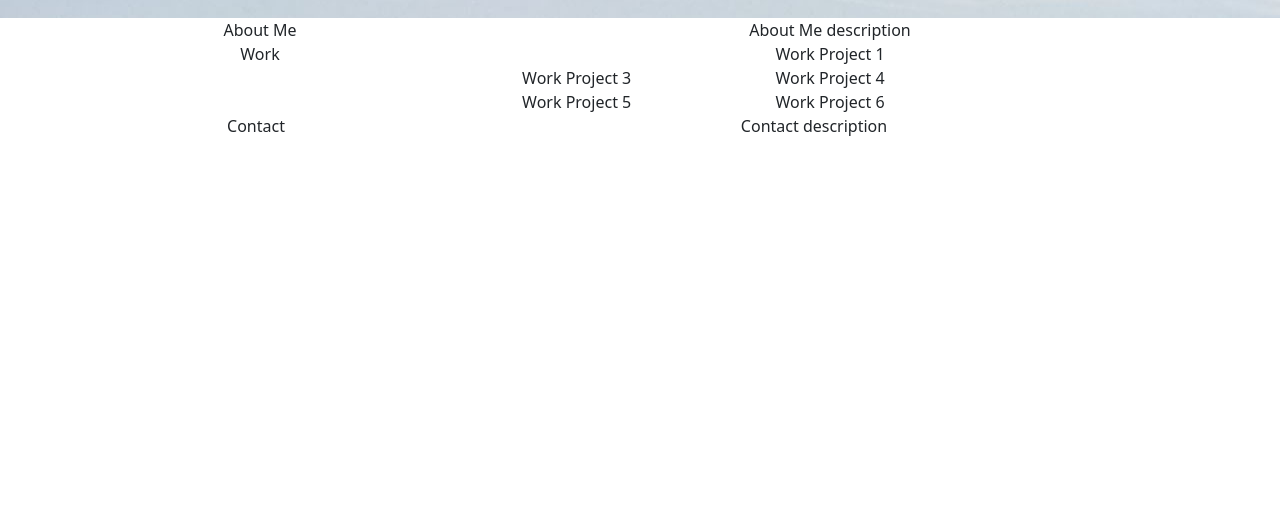
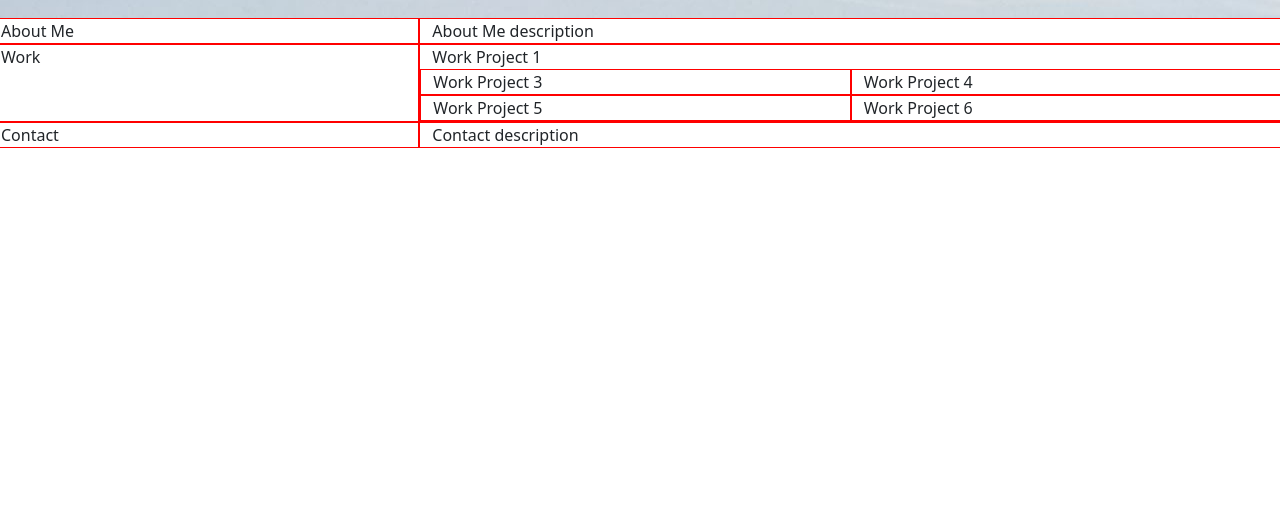
Before and after one commit to BenA251/Ben-Sadler-Portfolio-Bootstrap, a plain HTML site: page index.html in a window 1280 px wide. Shown: the part 275-800 px from the top of the page. Drawn offline with nearby package versions, Linux system fonts and the light colour scheme.

Commit message:
updated bootstrap grid system

```diff
--- a/assets/style.css
+++ b/assets/style.css
@@ -82,3 +82,9 @@ font-family: var(--fontfamily);
 color: var(--color1);
 font-size: var(--fontsize1);
 }
+
+/* below grid system custom CSS */
+
+.grid {
+border: solid 1px red;
+}
--- a/index.html
+++ b/index.html
@@ -9,6 +9,7 @@
   <title>Ben Sadler Portfolio Bootstrap</title>
   </head>
   <body>
+    <!--below is custom Bootstrap Navbar-->
     <nav class="navbar navbar-expand-lg bg-body-tertiary">
       <div class="container-fluid navigation">
         <div class="navbar-brand">Ben Sadler</div>
@@ -33,64 +34,60 @@
         </div>
       </div>
     </nav>
+      <!--below is custom Bootstrap Jumbotron-->
      <div class="p-5 mb-4 bg-body-tertiary rounded-3 heroimage" >
       <div class="container-fluid py-5 herotextposition">
         <h1 class="display-5 fw-bold herotextformat">Junior Web Developer</h1>
       </div>
     </div>
-     <div class="container text-center">
+     <!--below is custom Bootstrap grid system-->
+     <div class="container-fluid">
       <div class="row">
-        <div class="col-lg-4">
+        <div class="col-lg-4 grid">
           About Me
         </div>
-        <div class="col-lg-8">
+        <div class="col-lg-8 grid">
           About Me description
         </div>
       </div>
       <div class="row">
-        <div class="col-lg-4">
+        <div class="col-lg-4 grid">
           Work
         </div>
-        <div class="col-lg-8">
+        <div class="col-lg-8 grid">
           <div>
             Work Project 1
           </div>
           <div>
             <div class="row">
-              <div class="col-lg-4">
+              <div class="col-lg-6 grid">
                 Work Project 3
               </div>
-              <div class="col-lg-4">
+              <div class="col-lg-6 grid">
                 Work Project 4
               </div>
             </div>
           </div>
           <div>
             <div class="row">
-            <div class="col-lg-4">
+              <div class="col-lg-6 grid">
                 Work Project 5
               </div>
-            <div class="col-lg-4">
+              <div class="col-lg-6 grid">
                 Work Project 6
               </div>
             </div>
           </div>
         </div>
+      </div>
       <div class="row">
-        <div class="col-lg-4">
+        <div class="col-lg-4 grid">
           Contact
         </div>
-        <div class="col-lg-8">
+        <div class="col-lg-8 grid">
           Contact description
         </div>
       </div>
-    </div>
-
-
-
-
-
-
 
  <!--below is CDN link to Bootstrap JS-->
  <script src="https://cdn.jsdelivr.net/npm/bootstrap@5.3.2/dist/js/bootstrap.min.js" integrity="sha384-BBtl+eGJRgqQAUMxJ7pMwbEyER4l1g+O15P+16Ep7Q9Q+zqX6gSbd85u4mG4QzX+" crossorigin="anonymous"></script>
```
Lines whose indentation alone changed are shown as unchanged.
